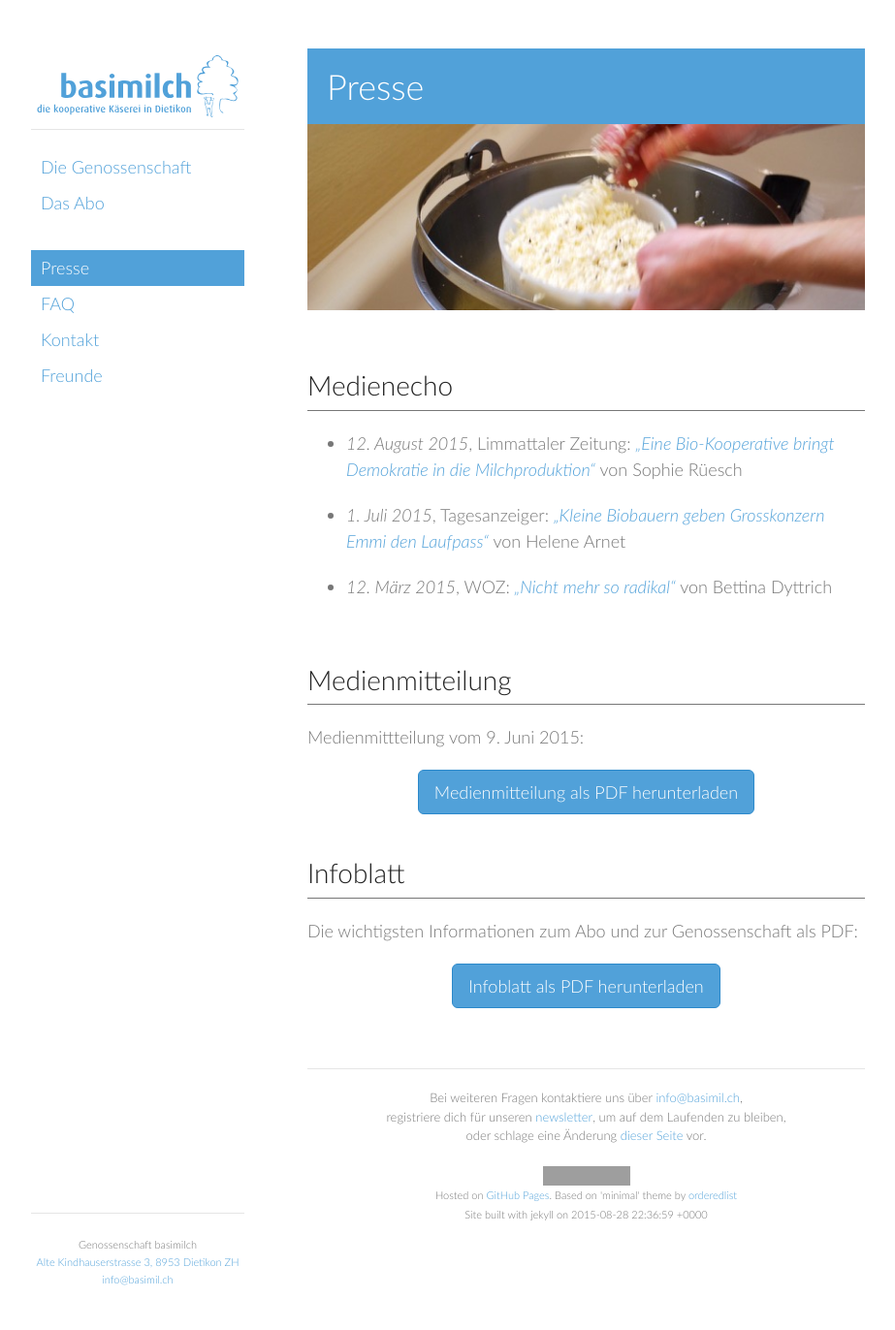
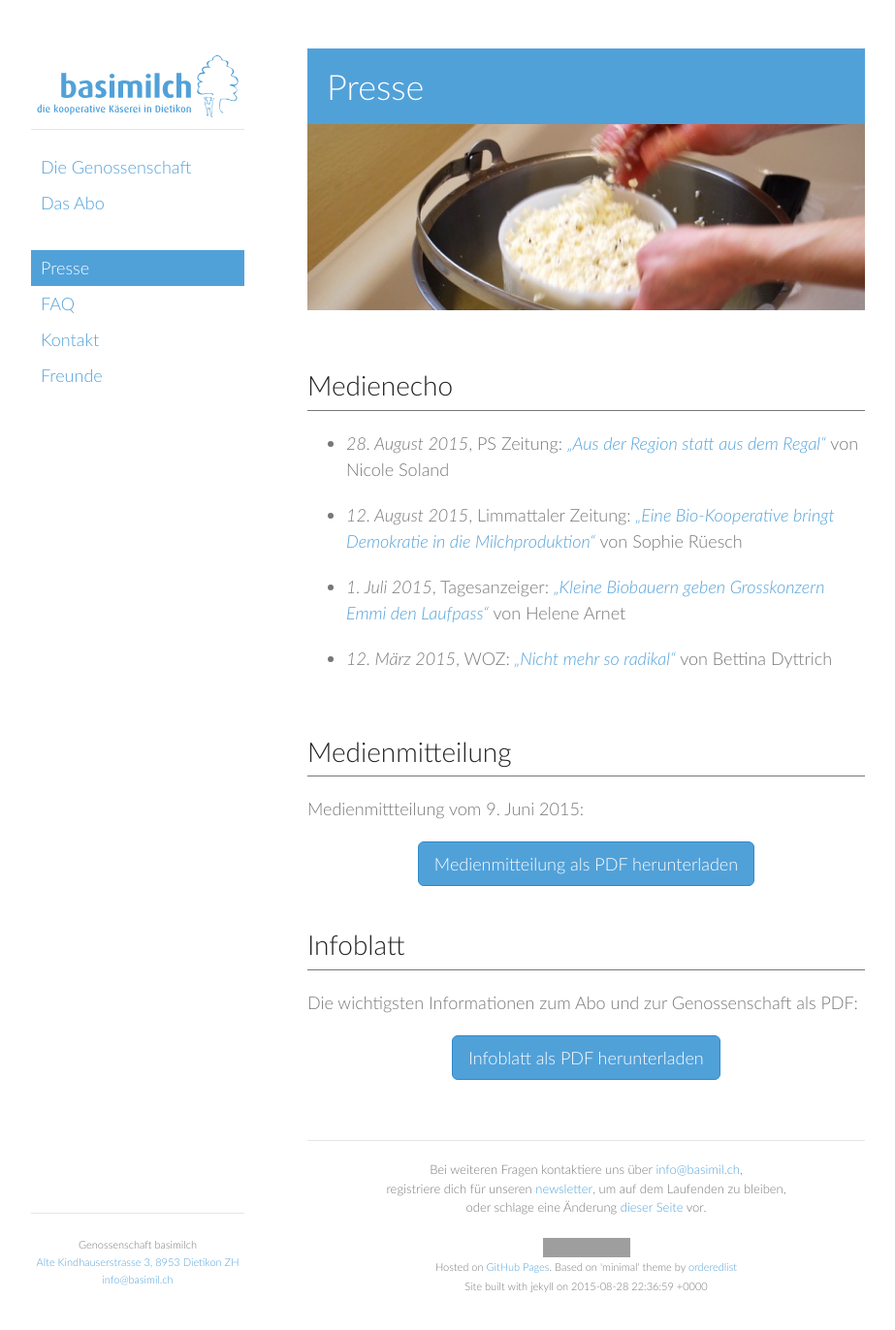
Before and after one commit to vryser/basimilch.github.io, a Jekyll site: the page built from pages/050-presse.md, in a window 1280 px wide and 1373 px high. Shown: the whole window at 97% size, without its empty margins (178-1101 px from the left). Built offline with Jekyll 4.4.1, drawn with Linux system fonts in a browser that asks for light colours; grey boxes are pictures that could not be loaded.

Commit message:
new: add PS Zeitung article

```diff
--- a/_data/articles.yml
+++ b/_data/articles.yml
@@ -24,3 +24,11 @@
   title:  Eine Bio-Kooperative bringt Demokratie in die Milchproduktion
   url:    http://www.limmattalerzeitung.ch/limmattal/region-limmattal/eine-bio-kooperative-bringt-demokratie-in-die-milchproduktion-129433449
   pdf:    20150812_limmattalerzeitung_eine-bio-kooperative-bringt-demokratie-in-die-milchproduktion.pdf
+
+-
+  date:   28. August 2015
+  origin: PS Zeitung
+  author: Nicole Soland
+  title:  Aus der Region statt aus dem Regal
+  url:    http://www.pszeitung.ch/aus-der-region-statt-aus-dem-regal/
+  pdf:    20150828_pszeitung_aus-der-region-statt-aus-dem-regal.pdf
```
